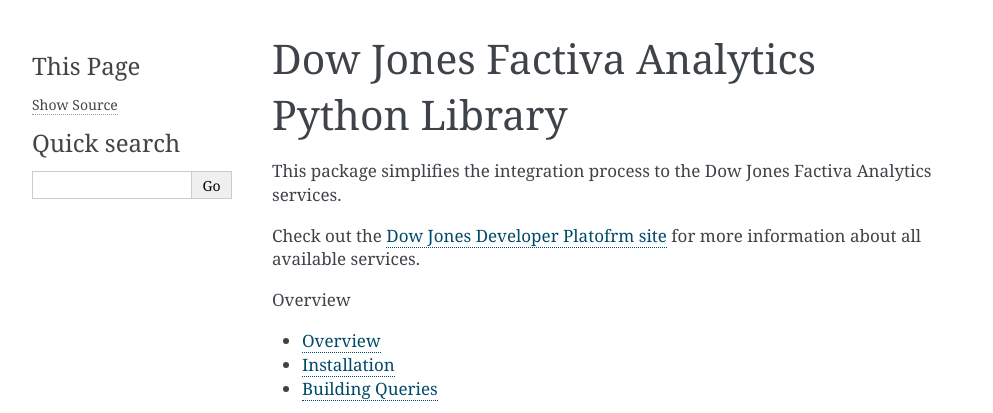
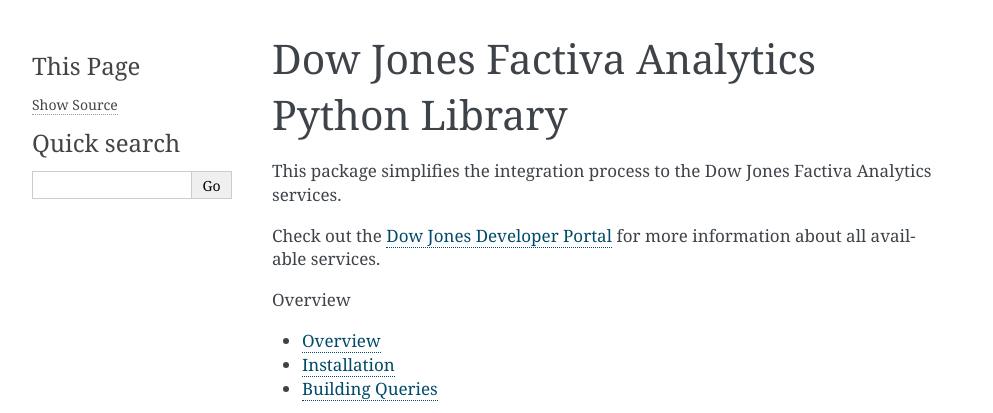
Before and after one commit to dowjones/factiva-news-python, a Sphinx documentation site: the page built from docs/source/index.rst, in a window 1280 px wide. Shown: the top 413 px of the page, without its empty margins (148-1141 px from the left). Built offline with Sphinx 7.4.7, drawn with Linux system fonts in a browser that asks for light colours.

Commit message:
Fixed dev portal name

```diff
--- a/docs/source/index.rst
+++ b/docs/source/index.rst
@@ -3,7 +3,7 @@
 
 This package simplifies the integration process to the Dow Jones Factiva Analytics services.
 
-Check out the `Dow Jones Developer Platofrm site <https://developer.dowjones.com>`_ for more information about all available services.
+Check out the `Dow Jones Developer Portal <https://developer.dowjones.com>`_ for more information about all available services.
 
 .. toctree::
    :maxdepth: 2
```
